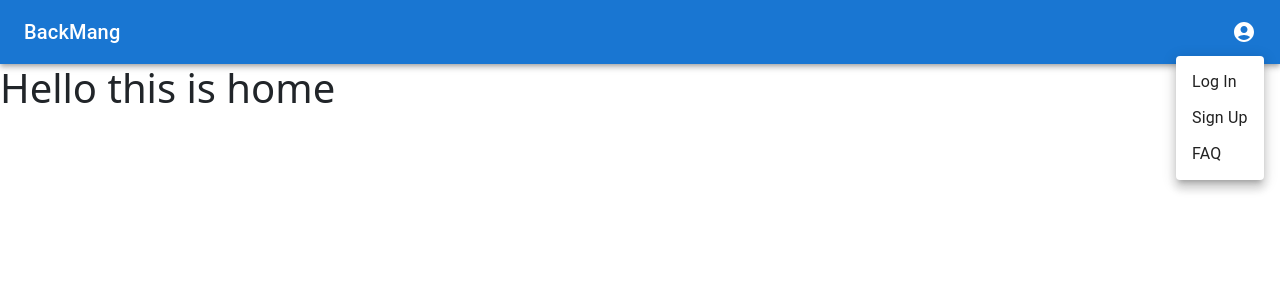
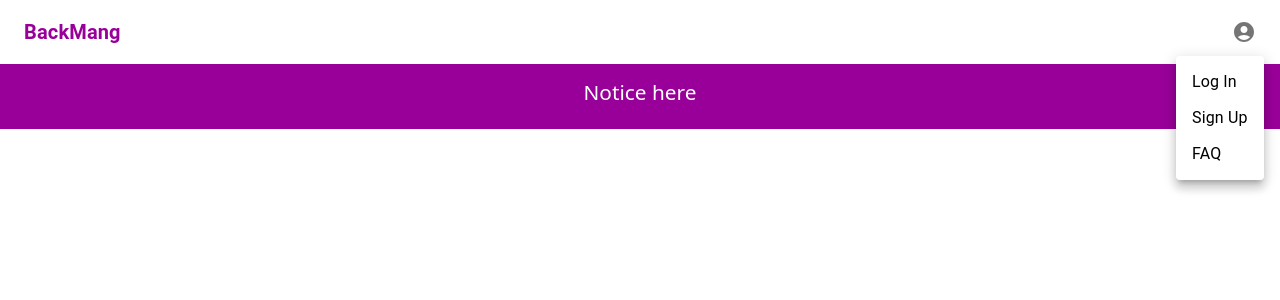
Before and after one commit to bandhandut19/backmang, a React (Vite) app: page / in a window 1280 px wide. Both pictures are taken after a click on the button "account of current user". Shown: the top 300 px of the page. Built offline with nearby package versions, Linux system fonts and the light colour scheme.

Commit message:
added notice section and fixed ui issues

```diff
--- /dev/null
+++ b/src/Components/Faq/Faq.jsx
@@ -0,0 +1,10 @@
+
+const Faq = () => {
+    return (
+        <div>
+            <h1>This is faq</h1>
+        </div>
+    );
+};
+
+export default Faq;
--- a/src/Components/Home/Home.jsx
+++ b/src/Components/Home/Home.jsx
@@ -1,9 +1,10 @@
+import Notice from "./Notice";
 
 
 const Home = () => {
     return (
         <div>
-            <h1>Hello this is home</h1>
+            <Notice></Notice>
         </div>
     );
 };
--- a/src/Components/Home/Navibar.jsx
+++ b/src/Components/Home/Navibar.jsx
@@ -9,31 +9,28 @@ import Typography from '@mui/material/Typography';
 import MenuItem from '@mui/material/MenuItem';
 import Menu from '@mui/material/Menu';
 import AccountCircle from '@mui/icons-material/AccountCircle';
-import MoreIcon from '@mui/icons-material/MoreVert';
+import { Link } from 'react-router-dom';
+
 
 const Navibar = () => {
     const [anchorEl, setAnchorEl] = React.useState(null);
-    const [mobileMoreAnchorEl, setMobileMoreAnchorEl] = React.useState(null);
+
 
     const isMenuOpen = Boolean(anchorEl);
-    const isMobileMenuOpen = Boolean(mobileMoreAnchorEl);
+
 
     const handleProfileMenuOpen = (event) => {
         setAnchorEl(event.currentTarget);
     };
 
-    const handleMobileMenuClose = () => {
-        setMobileMoreAnchorEl(null);
-    };
+
 
     const handleMenuClose = () => {
         setAnchorEl(null);
-        handleMobileMenuClose();
+
     };
 
-    const handleMobileMenuOpen = (event) => {
-        setMobileMoreAnchorEl(event.currentTarget);
-    };
+
 
     const menuId = 'primary-search-account-menu';
     const renderMenu = (
@@ -52,29 +49,37 @@ const Navibar = () => {
             open={isMenuOpen}
             onClose={handleMenuClose}
         >
-            <MenuItem onClick={handleMenuClose}>Log In</MenuItem>
+            <Link to='/login' style={{ textDecoration: 'none', color: '#000000'}}>
+             <MenuItem onClick={handleMenuClose}>Log In</MenuItem>
+            </Link>
+            <Link to='/signup' style={{ textDecoration: 'none', color: '#000000'}}>
+
             <MenuItem onClick={handleMenuClose}>Sign Up</MenuItem>
+            </Link>
+            <Link to='/faq' style={{ textDecoration: 'none', color: '#000000'}}>
+
             <MenuItem onClick={handleMenuClose}>FAQ</MenuItem>
+            </Link>
         </Menu>
     );
 
-    const mobileMenuId = 'primary-search-account-menu-mobile';
+
 
     return (
-        <Box sx={{ flexGrow: 1 }}>
-            <AppBar position="static">
+        <Box sx={{ flexGrow: 1,}}>
+            <AppBar position="static" sx={{backgroundColor: '#FFFFFF', boxShadow: 'none'}}>
                 <Toolbar>
                     <Typography
                         variant="h6"
                         noWrap
                         component="div"
-                        sx={{ display: { xs: 'block', sm: 'block' } }}
+                        sx={{ display: { xs: 'block', sm: 'block'} }}
                     >
-                        BackMang
+                        <Link to='/' style={{ textDecoration: 'none', color: '#990099', fontWeight: 'bold' }}>BackMang</Link>
                     </Typography>
 
-                    <Box sx={{ flexGrow: 1 }} />
-                    <Box sx={{ display: { xs: 'flex', md: 'flex' } }}>
+                    <Box sx={{ flexGrow: 1 , }} />
+                    <Box sx={{ display: { xs: 'flex', md: 'flex' } , }}>
 
                         <IconButton
                             size="large"
@@ -83,7 +88,7 @@ const Navibar = () => {
                             aria-controls={menuId}
                             aria-haspopup="true"
                             onClick={handleProfileMenuOpen}
-                            color="inherit"
+                            color="#C0C0C0"
                         >
                             <AccountCircle />
                         </IconButton>
--- /dev/null
+++ b/src/Components/Home/Notice.jsx
@@ -0,0 +1,19 @@
+import AppBar from '@mui/material/AppBar';
+import Box from '@mui/material/Box';
+
+const Notice = () => {
+    return (
+        <Box sx={{ flexGrow: 1,}}>
+            <AppBar position="static" sx={{ backgroundColor: '#990099', boxShadow: 'none' }}>
+                <div style={{textAlign:'center', padding:'1rem'}}>
+
+                    <h1 style={{fontSize:'1.3rem'}}>Notice here</h1>
+                </div>
+            </AppBar>
+
+
+        </Box>
+    );
+};
+
+export default Notice;
--- /dev/null
+++ b/src/Components/Login/Login.jsx
@@ -0,0 +1,10 @@
+
+const Login = () => {
+    return (
+        <div>
+            <h1>Hello login</h1>
+        </div>
+    );
+};
+
+export default Login;
--- /dev/null
+++ b/src/Components/SignUp/SignUp.jsx
@@ -0,0 +1,10 @@
+
+const SignUp = () => {
+    return (
+        <div>
+            <h1>Hello signUp</h1>
+        </div>
+    );
+};
+
+export default SignUp;
```
Also changed, not shown: src/main.jsx (+16 -2 lines).
